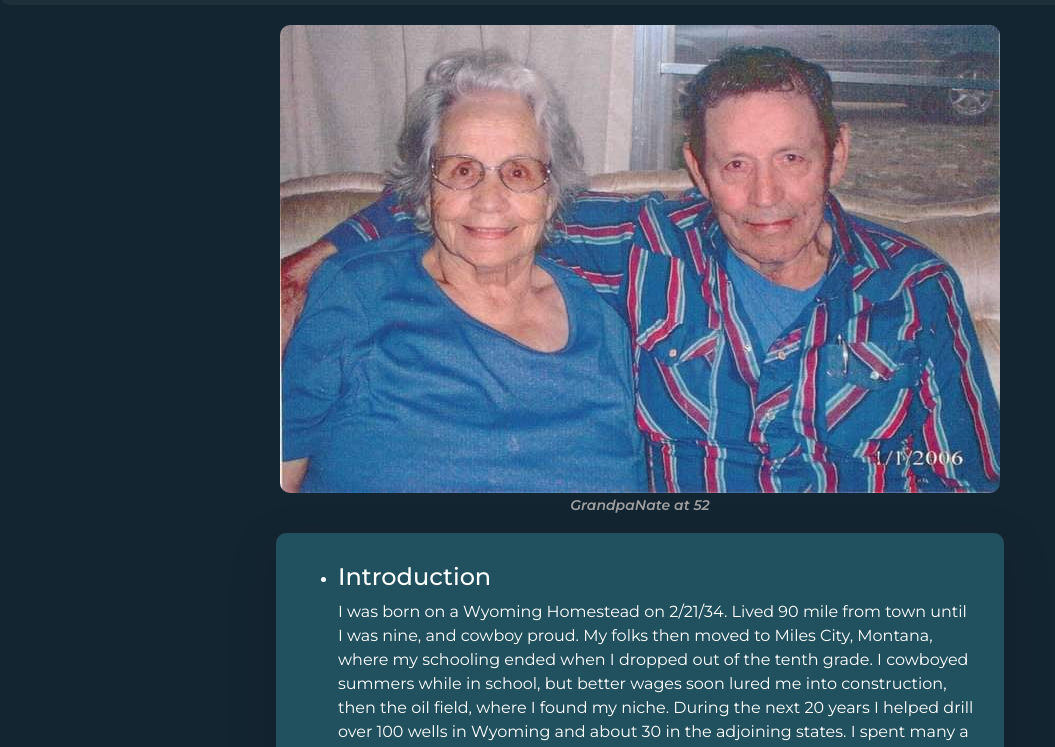
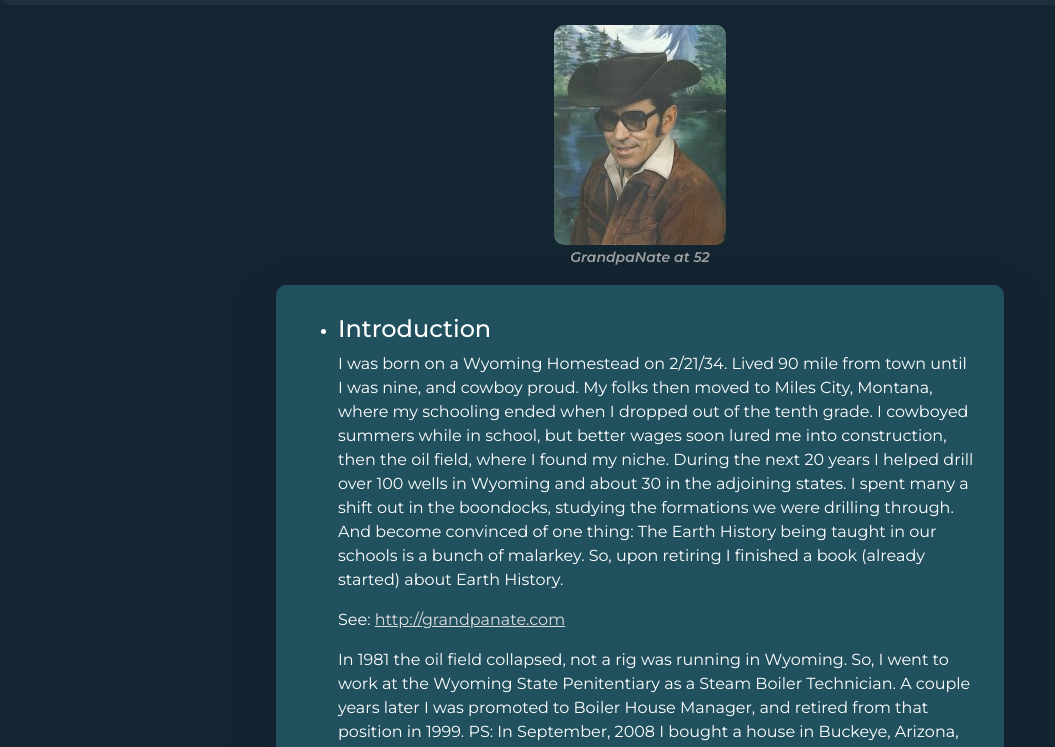
Before and after one commit to Sombody101/GrandpaNateRestore, a plain HTML site: page index.html in a window 1280 px wide. Shown: the part 51-798 px from the top of the page, without its empty margins (0-1055 px from the left). Drawn offline with nearby package versions, Linux system fonts and the light colour scheme.

Commit message:
'Optimized' the wrong damn image...

```diff
--- a/index.html
+++ b/index.html
@@ -31,7 +31,7 @@
             <div>
                 <div class="centered" data-aos="fade-down">
                     <img id="nate-img"
-                        src="./assets/photos/selfi.jpg"
+                        src="./assets/photos/nate.jpg"
                         alt="">
                 </div>
                 <p class="centered" data-aos="fade-down" data-aos-delay="100">
```
